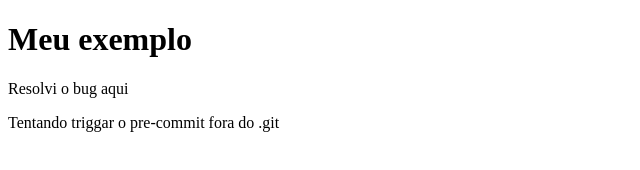
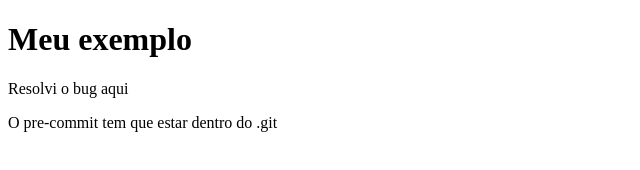
Before and after one commit to brunounifor/git-lab, a plain HTML site: page index.html in a window 1280 px wide. Shown: the full height of the page, 0-640 px from the left. Drawn offline with Linux system fonts and the light colour scheme.

Commit message:
descoberta sobre o pre-commit

```diff
--- a/index.html
+++ b/index.html
@@ -8,6 +8,6 @@
 <body>
   <h1>Meu exemplo</h1>
   <p>Resolvi o bug aqui</p>
-  <p>Tentando triggar o pre-commit fora do .git</p>
+  <p>O pre-commit tem que estar dentro do .git</p>
 </body>
 </html>
```
Also changed, not shown: 1 other file.
